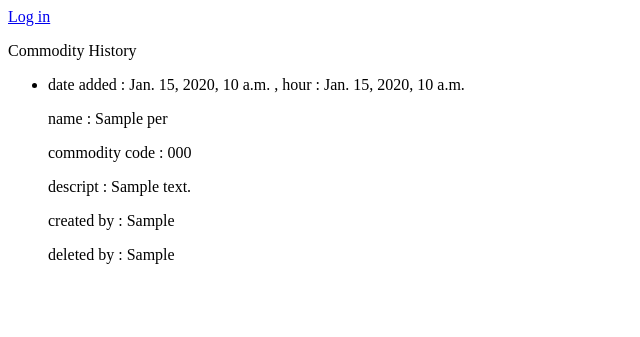
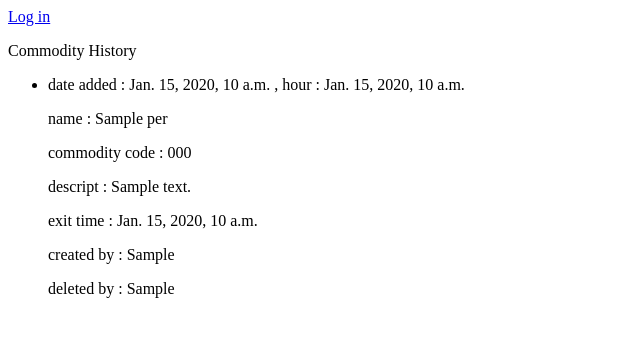
Before and after one commit to amirrezaheshmati/check_hotel, a Django app: template checking/templates/checking/commodity_history.html in a window 1280 px wide. Shown: the top 337 px of the page, without its empty margins (0-640 px from the left). Run offline with Django 3.2, Linux system fonts and the light colour scheme; the template is opened without the code that fills it: most values are stand-ins (such as "Sample title", 1, 10 or a date in 2020).

Commit message:
edit model

```diff
--- a/checking/models.py
+++ b/checking/models.py
@@ -30,6 +30,7 @@ class Commodity(models.Model) :
     hour_added = models.IntegerField(default=int(now.strftime("%H")))
     code = models.CharField(max_length=10)
     descript = models.TextField()
+    date_exit = models.CharField(max_length=15 ,null=True , blank=True, default=str(jdatetime.datetime.now().strftime("%Y/%m/%d")))
     show_in_list = models.BooleanField(default=True)
     owner_com_c = models.ForeignKey(User , on_delete=models.CASCADE , related_name="com_c", null=True , blank=True)
     owner_com_d = models.ForeignKey(User , on_delete=models.CASCADE ,related_name="com_d" , null=True , blank=True)
--- a/checking/templates/checking/commodity_history.html
+++ b/checking/templates/checking/commodity_history.html
@@ -8,6 +8,7 @@
         <p>name : {{pers.name}}</p>
         <p>commodity code : {{pers.code}}</p>
         <p>descript : {{pers.descript}}</p>
+        <p>exit time : {{pers.date_exit}}</p>
         <p>created by : {{pers.owner_com_c}}</p>
         <p>deleted by : {{pers.owner_com_d}}</p>
     </li>
```
